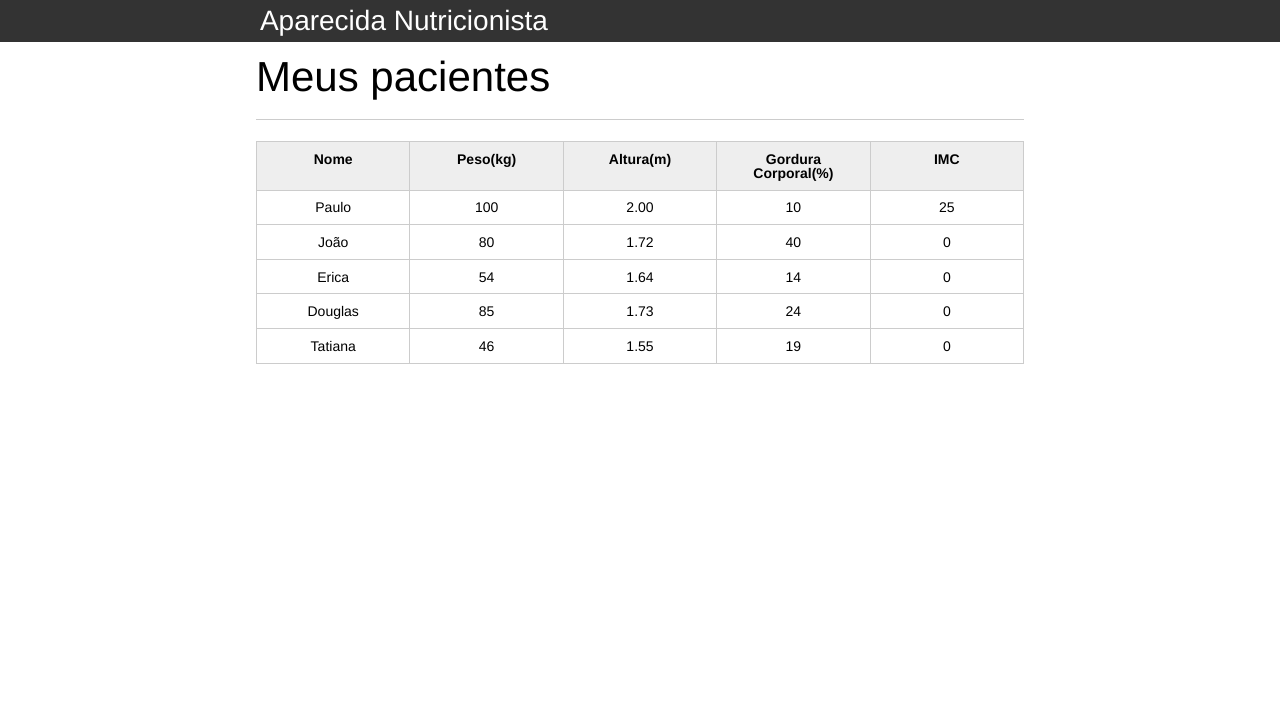
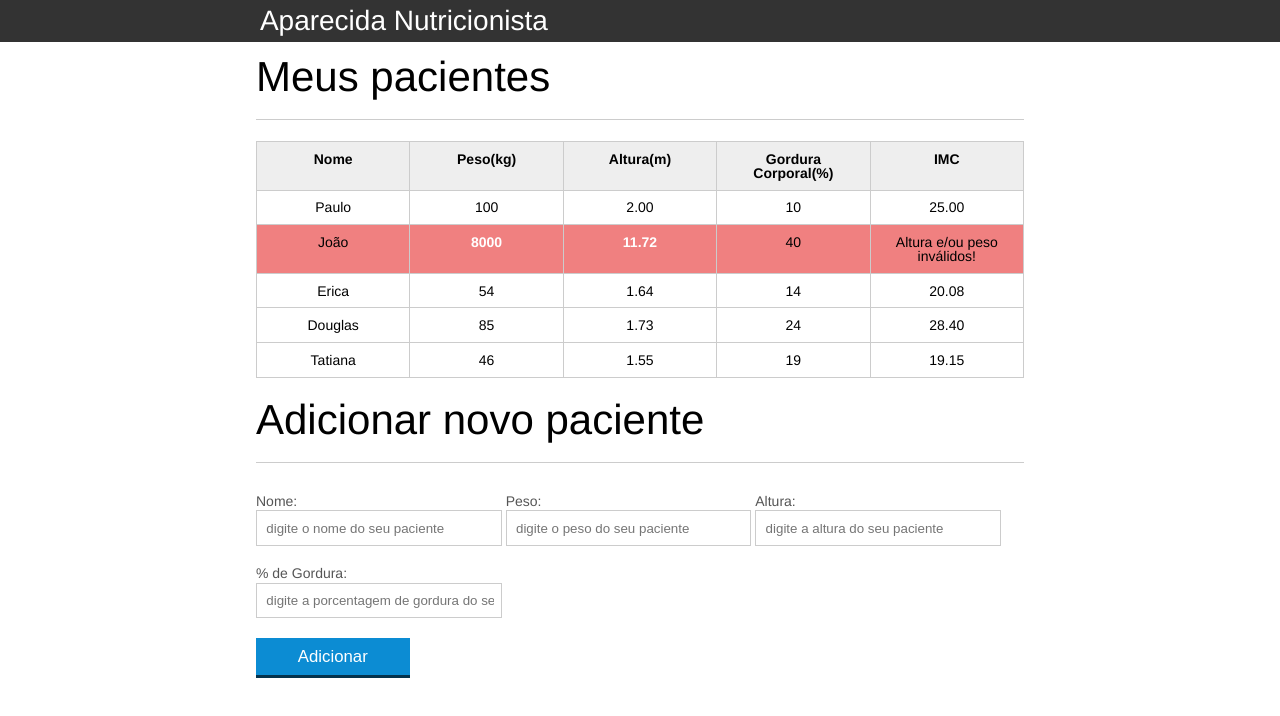
Before and after one commit to FelipePicudo2008/js-aparecida-nutri-2a-tds-, a plain HTML site: page index.html in a window 1280 px wide. Drawn offline with Linux system fonts and the light colour scheme.

Commit message:
carga_adicionar-dados

```diff
--- a/css/index.css
+++ b/css/index.css
@@ -132,3 +132,17 @@ button[disabled=disabled], button:disabled {
 .campo-invalido{
 	border: 1px solid red;
 }
+
+.paciente-invalido{
+	background-color: lightcoral;
+}
+
+.altura-invalida {
+	color: white;
+	font-weight:bold;
+}
+
+.peso-invalido {
+	color: white;
+	font-weight:bold;
+}
--- a/index.html
+++ b/index.html
@@ -14,7 +14,7 @@
 
 	<header>
 		<div class="container">
-			<h1 class="titulo">Aparecida Nutricionista</h1>
+			<h1 class="titulo">Aparecida Nutrição</h1>
 		</div>
 	</header>
 	<main>
@@ -39,10 +39,10 @@
 						<td class="info-imc">0</td>
 					</tr>
 
-					<tr class="paciente" id="segundo-paciente">
+					<tr class="paciente">
 						<td class="info-nome">João</td>
-						<td class="info-peso">80</td>
-						<td class="info-altura">1.72</td>
+						<td class="info-peso">8000</td>
+						<td class="info-altura">11.72</td>
 						<td class="info-gordura">40</td>
 						<td class="info-imc">0</td>
 					</tr>
@@ -74,7 +74,33 @@
 
 		</section>
 	</main>
-	<script src="/js/principal.js"></script>
+
+	<br>
+	<section class="container">
+		<h2 id="titulo-form">Adicionar novo paciente</h2>
+		<form id="form-adiciona">
+			<div class="grupo">
+				<label for="nome">Nome:</label>
+				<input id="nome" name="nome" type="text" placeholder="digite o nome do seu paciente" class="campo">
+			</div>
+			<div class="grupo">
+				<label for="peso">Peso:</label>
+				<input id="peso" name="peso" type="text" placeholder="digite o peso do seu paciente" class="campo campo-medio">
+			</div>
+			<div class="grupo">
+				<label for="altura">Altura:</label>
+				<input id="altura" name="altura" type="text" placeholder="digite a altura do seu paciente" class="campo campo-medio">
+			</div>
+			<div class="grupo">
+				<label for="gordura">% de Gordura:</label>
+				<input id="gordura" type="text" placeholder="digite a porcentagem de gordura do seu paciente" class="campo campo-medio">
+			</div>
+
+			<button id="adicionar-paciente" class="botao bto-principal">Adicionar</button>
+		</form>
+	</section>
+
+	<script src="./js/principal.js"></script>
 </body>
 
 </html>
--- a/js/principal.js
+++ b/js/principal.js
@@ -1,39 +1,80 @@
 var titulo = document.querySelector(".titulo");
 titulo.textContent = "Aparecida Nutricionista";
 
-var paciente = document.querySelector("#primeiro-paciente");
+var trPacientes = document.querySelectorAll(".paciente");
 
-var tdPeso = paciente.querySelector(".info-peso");
+for (var i = 0; i < trPacientes.length; i++) {
+
+    var trPaciente = trPacientes[i];
+
+    var tdPeso = trPaciente.querySelector(".info-peso");
+    var tdAltura = trPaciente.querySelector(".info-altura");
+    var tdImc = trPaciente.querySelector(".info-imc");
+
     var peso = tdPeso.textContent;
-
-var tdAltura = paciente.querySelector(".info-altura");
     var altura = tdAltura.textContent;
 
-var tdImc = paciente.querySelector(".info-imc");
-var imc = peso/(altura*altura);
-
-
+    var pesoEhValido = true;
     var alturaEhValida = true;
-var pesoEhValido = true;
 
     if (peso <= 0 || peso >= 1000) {
-    // console.log("Peso inválido!");
-    // tdPeso.textContent = "Peso inválido!";
         pesoEhValido = false;
-    tdImc.textContent = "Peso inválido!";
+        trPaciente.classList.add("paciente-invalido");
+        tdPeso.classList.add("peso-invalido");
     }
 
-if (altura <= 0 || altura >= 3) {
-    // console.log("Altura inválida!");
-    // tdAltura.textContent = "Altura inválida!";
-    alturaEhValida = false;
-    tdImc.textContent = "Altura inválida!";
+    if (altura <= 0 || altura >= 3.00) {
+        alturaEhValida = false
+        trPaciente.classList.add("paciente-invalido");
+        tdAltura.classList.add("altura-invalida");
 
     }
 
-if (alturaEhValida && pesoEhValido) {
-    var imc = peso / (altura * altura);
-    tdImc.textContent = imc;
+    if (pesoEhValido && alturaEhValida) {
+        var imc = (peso / (altura * altura));
+        tdImc.textContent = imc.toFixed(2);
     } else {
         tdImc.textContent = "Altura e/ou peso inválidos!"
     }
+}
+
+titulo.addEventListener("click", mostraMensagem)
+function mostraMensagem() {
+    console.log("Olá eu fui clicado!");
+}
+
+var botaoadicionar = document.querySelector("#adicionar-paciente");
+botaoadicionar.addEventListener("click",function(event) {
+    event.preventDefault();
+    //console.log("Oi,cliquei no botão");
+
+var form = document.querySelector("#form-adiciona");
+
+var nome = form.nome.value;
+var peso = form.peso.value;
+var altura = form.altura.value;
+var gordura = form.gordura.value;
+
+var pacientetr = document.createElement("TR");
+
+var nometd = document.createElement("td");
+var pesotd = document.createElement("td");
+var alturatd = document.createElement("td");
+var gorduratd = document.createElement("td");
+var imctd = document.createElement("td");
+
+nometd.textContent = nome;
+pesotd.textContent = peso;
+alturatd.textContent = altura;
+gordura.textContent = gordura;
+
+pacientetr.appendChild(nometd);
+pacientetr.appendChild(pesotd);
+pacientetr.appendChild(alturatd);
+pacientetr.appendChild(gorduratd);
+
+var tabela = document.querySelector("#tabela-pacientes");
+
+tabela.appendChild(pacientetr);
+
+});
```
Also changed, not shown: 2 other files. Lines whose indentation alone changed are shown as unchanged.
